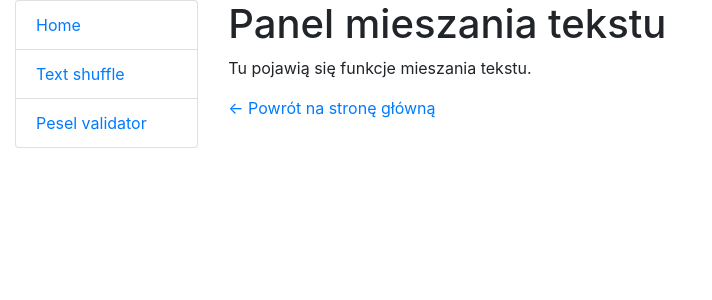
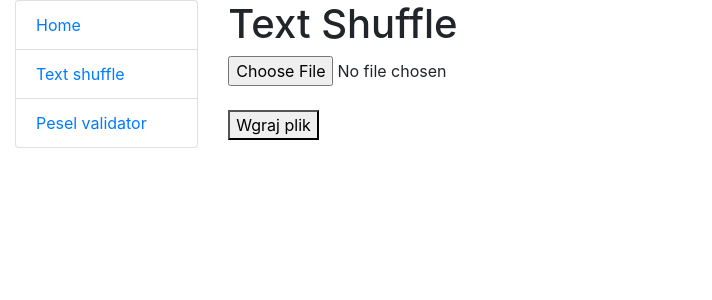
Before and after one commit to folg-code/django-textshuffle-peselvalidator, a Django app: page /textshuffle/ in a window 1280 px wide. Shown: the top 300 px of the page, without its empty margins (0-712 px from the left). Run offline with Django 5.2, Linux system fonts and the light colour scheme; some libraries are stand-ins or nearby versions.

Commit message:
backend and frontend logic for textshuffle app

```diff
--- a/templates/textshuffle/dashboard.html
+++ b/templates/textshuffle/dashboard.html
@@ -1,10 +1,52 @@
 {% extends "base.html" %}
-{% load crispy_forms_filters %}
+{% load crispy_forms_tags %}
 
 {% block content %}
 
-<h1>Panel mieszania tekstu</h1>
-<p>Tu pojawią się funkcje  mieszania tekstu.</p>
-<a href="{% url 'index' %}">← Powrót na stronę główną</a>
+<h1>Text Shuffle</h1>
+
+<!-- Komunikaty o błędach formularza -->
+{% if form.errors %}
+  <div style="color: red;">
+    {% for field in form %}
+      {% for error in field.errors %}
+        <p>{{ error }}</p>
+      {% endfor %}
+    {% endfor %}
+    {% for error in form.non_field_errors %}
+      <p>{{ error }}</p>
+    {% endfor %}
+  </div>
+{% endif %}
+
+{% if not text_to_display %}
+  <!-- Formularz do wgrywania pliku -->
+  <form method="post" enctype="multipart/form-data">
+    {% csrf_token %}
+    {{ form.file }}
+    <br><br>
+    <button type="submit" name="upload">Wgraj plik</button>
+  </form>
+{% else %}
+  <!-- Przyciski zawsze nad tekstem -->
+
+  <!-- Wgraj nowy plik -->
+  <form method="post" enctype="multipart/form-data" style="margin-bottom: 1em;">
+    {% csrf_token %}
+    {{ form.file }}
+    <br><br>
+    <button type="submit" name="upload">Wgraj nowy plik</button>
+  </form>
+
+  <!-- Zamieszaj istniejący tekst -->
+  <form method="post" style="margin-bottom: 1em;">
+    {% csrf_token %}
+    <input type="hidden" name="text_to_display" value="{{ text_to_display }}">
+    <button type="submit" name="shuffle">Zamieszaj</button>
+  </form>
+
+  <h2>{{ header }}</h2>
+  <pre>{{ text_to_display }}</pre>
+{% endif %}
 
 {% endblock %}
--- /dev/null
+++ b/textshuffle/forms.py
@@ -0,0 +1,16 @@
+from django import forms
+
+class UploadTextForm(forms.Form):
+    file = forms.FileField(label="Wgraj plik tekstowy")
+
+    def clean_file(self):
+        uploaded_file = self.cleaned_data['file']
+        try:
+            content = uploaded_file.read().decode('utf-8')
+        except UnicodeDecodeError:
+            raise forms.ValidationError(
+                "Nieprawidłowy format pliku. Proszę wgrać plik tekstowy w kodowaniu UTF-8."
+            )
+        # zapisujemy w cleaned_data zdekodowany tekst
+        self.cleaned_data['text_content'] = content
+        return uploaded_file
--- a/textshuffle/views.py
+++ b/textshuffle/views.py
@@ -1,4 +1,45 @@
+import random
+import re
+
 from django.shortcuts import render
 
+from textshuffle.forms import UploadTextForm
+
+
 def dashboard(request):
-    return render(request, "textshuffle/dashboard.html")
+    text_to_display = ""
+    is_shuffled = False
+    header = ""
+
+    if request.method == 'POST':
+        if 'upload' in request.POST:
+            form = UploadTextForm(request.POST, request.FILES)
+            if form.is_valid():
+                text_to_display = form.cleaned_data['text_content']
+                header = "Oryginalny tekst"
+        elif 'shuffle' in request.POST:
+            form = UploadTextForm()
+            text_to_display = request.POST.get('text_to_display', '')
+            if text_to_display:
+                text_to_display = shuffle_text(text_to_display)
+                is_shuffled = True
+                header = "Zamieszany tekst"
+    else:
+        form = UploadTextForm()
+
+    return render(request, 'textshuffle/dashboard.html', {
+        'text_to_display': text_to_display,
+        'is_shuffled': is_shuffled,
+        'header': header,
+        'form': form
+    })
+
+def shuffle_text(text):
+    def shuffle_word(word):
+        if len(word) <= 3:
+            return word
+        middle = list(word[1:-1])
+        random.shuffle(middle)
+        return word[0] + "".join(middle) + word[-1]
+
+    return re.sub(r'\w+', lambda m: shuffle_word(m.group()), text)
```
